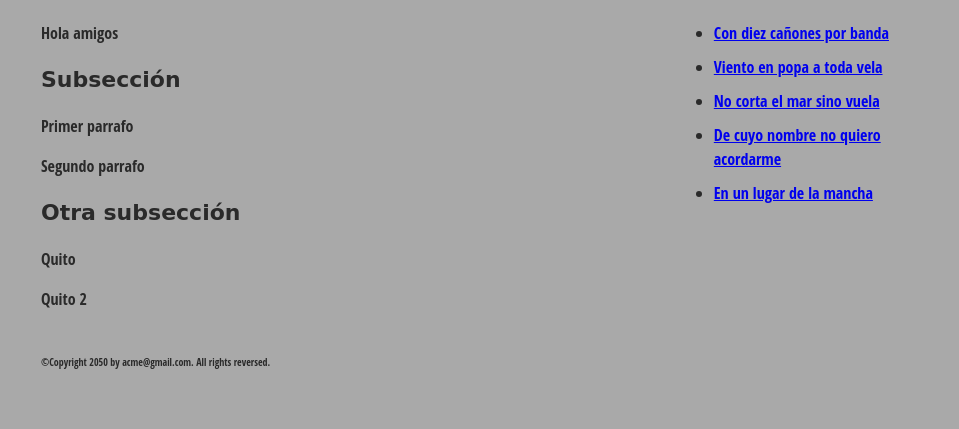
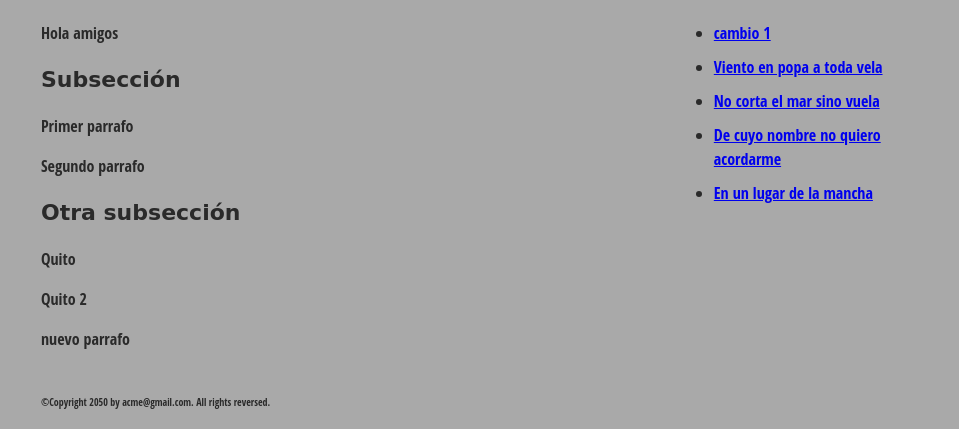
Before and after one commit to pdcaselles/curso-git-repo1, a plain HTML site: page index.html in a window 1280 px wide. Shown: the part 379-808 px from the top of the page, without its empty margins (160-1119 px from the left). Drawn offline with Linux system fonts and the light colour scheme.

Commit message:
Cambiado articulo [iss54] Cambiado nombre [iss54]

```diff
--- a/index.html
+++ b/index.html
@@ -3,7 +3,7 @@
   <head>
     <meta charset="utf-8">
 
-    <title>Mi título de página</title>
+    <title>Curso git</title>
     <link rel="stylesheet" href="css/layout.css">
   </head>
   <body>
@@ -37,13 +37,14 @@
   <p>Quito</p>
 
   <p>Quito 2</p>
+  <p>nuevo parrafo</p>
     </article>
 
       <aside>
   <h2>Relacionados</h2>
 
   <ul>
-      <li><a href="#">Con diez cañones por banda</a></li>
+      <li><a href="#">cambio 1</a></li>
       <li><a href="#">Viento en popa a toda vela</a></li>
       <li><a href="#">No corta el mar sino vuela</a></li>
       <li><a href="#">De cuyo nombre no quiero acordarme</a></li>
```
